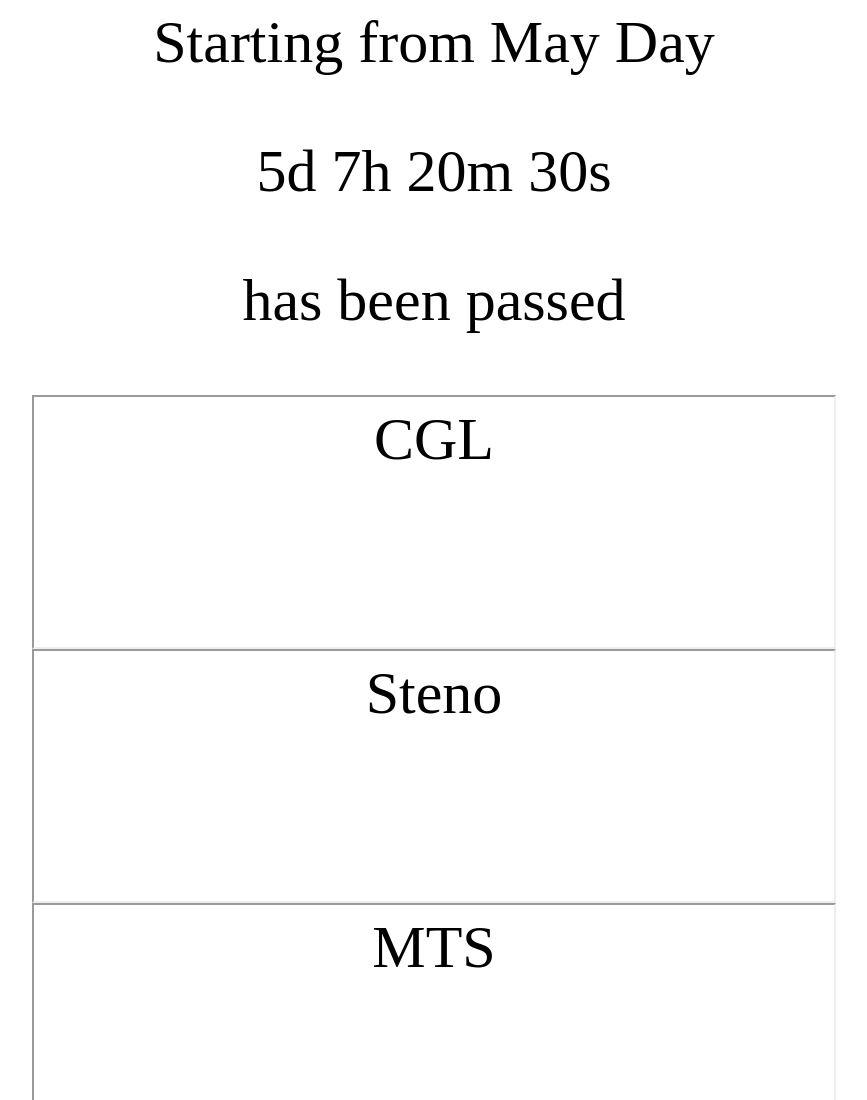
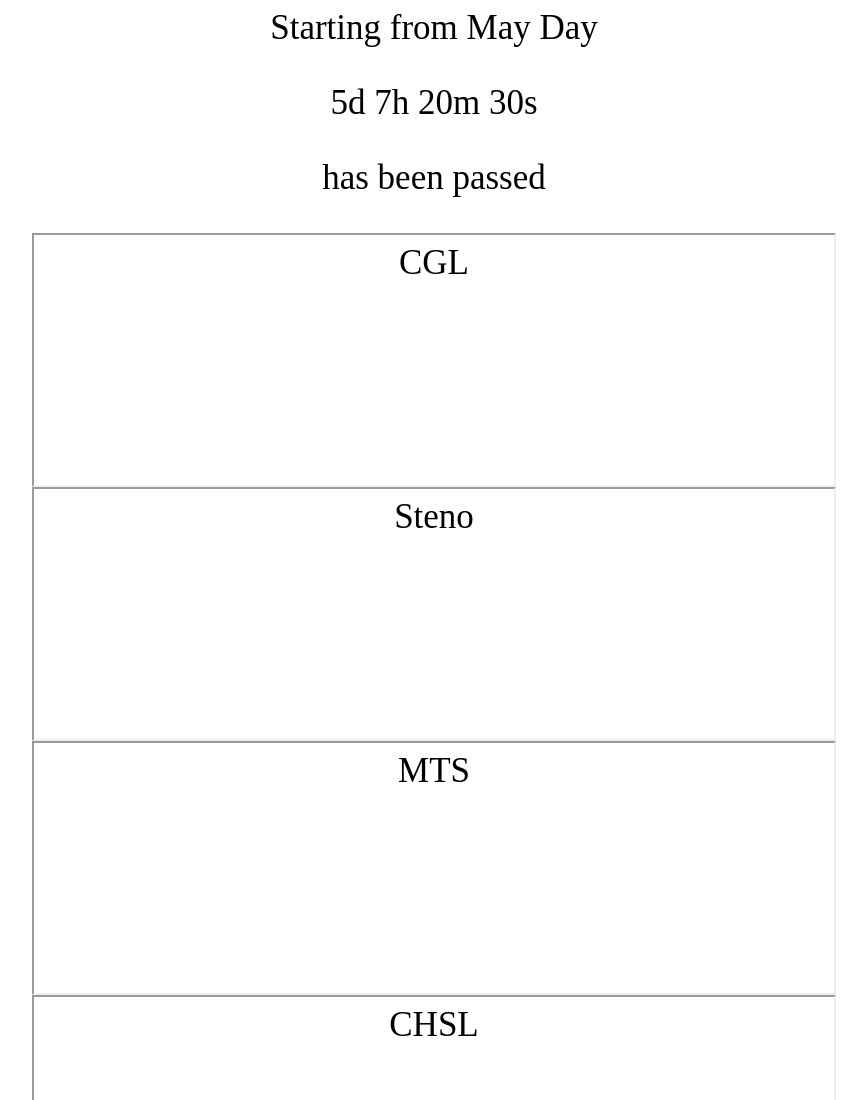
Before and after one commit to Ryko-git/Ryko-git.github.io, a plain HTML site: page index.html in a window 1280 px wide. Shown: the top 1100 px of the page, without its empty margins (206-1073 px from the left). Drawn offline with Linux system fonts and the light colour scheme.

Commit message:
Changed the font size

```diff
--- a/index.html
+++ b/index.html
@@ -5,7 +5,7 @@
 <style>
 p {
   text-align: center;
-  font-size: 60px;
+  font-size: 35px;
   margin-top:0px;
 }
 
--- a/index2.html
+++ b/index2.html
@@ -5,7 +5,7 @@
 <style>
 p {
   text-align: center;
-  font-size: 60px;
+  font-size: 35px;
   margin-top:0px;
 }
 </style>
--- a/index3.html
+++ b/index3.html
@@ -5,7 +5,7 @@
 <style>
 p {
   text-align: center;
-  font-size: 60px;
+  font-size: 35px;
   margin-top:0px;
 }
 </style>
--- a/index4.html
+++ b/index4.html
@@ -5,7 +5,7 @@
 <style>
 p {
   text-align: center;
-  font-size: 60px;
+  font-size: 35px;
   margin-top:0px;
 }
 </style>
--- a/index5.html
+++ b/index5.html
@@ -5,7 +5,7 @@
 <style>
 p {
   text-align: center;
-  font-size: 60px;
+  font-size: 35px;
   margin-top:0px;
 }
 </style>
```
